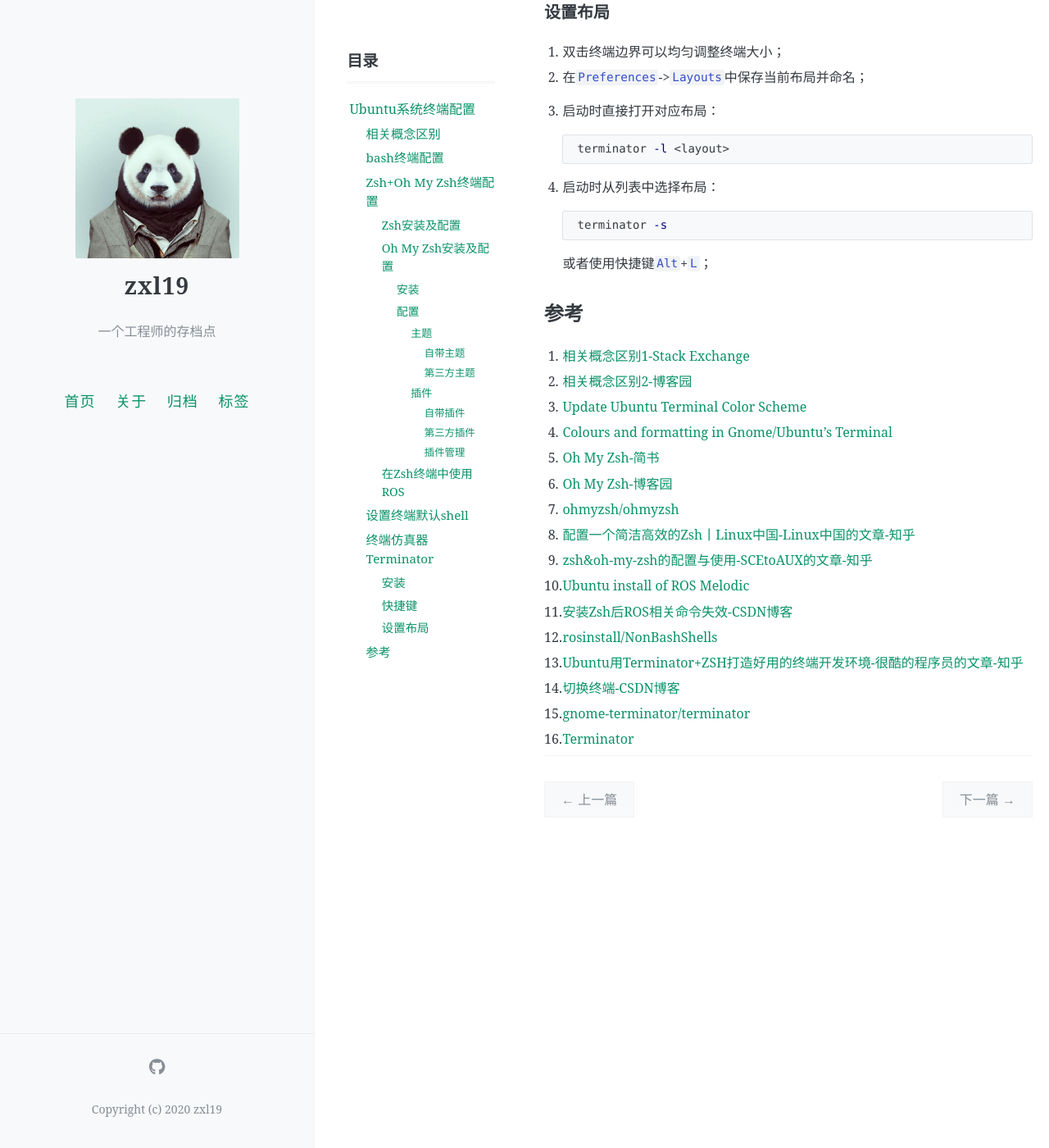
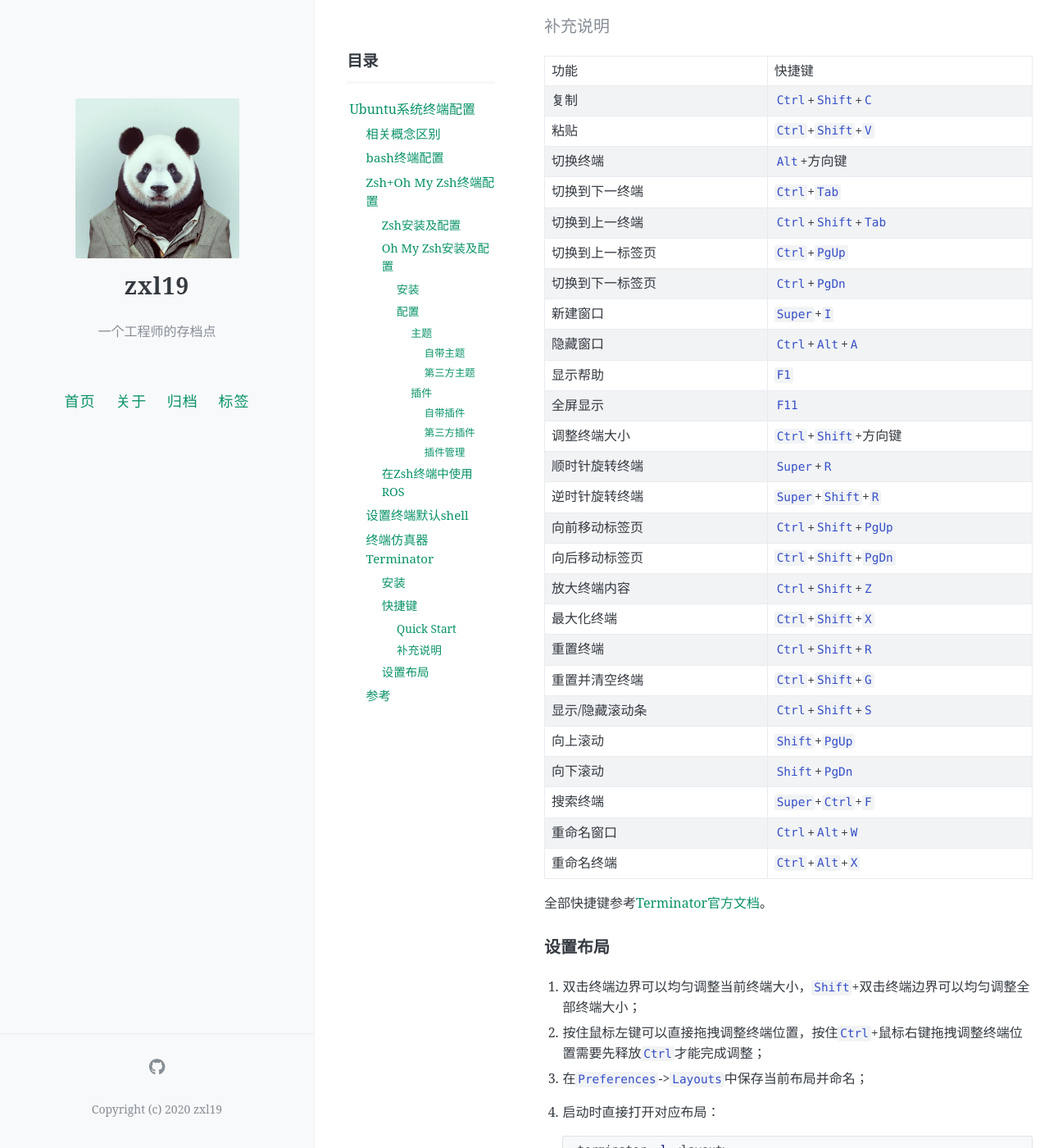
Before and after one commit to zxl19/zxl19.github.io, a Jekyll site: the page built from _posts/2021-10-12-terminal-setup.md, in a window 1280 px wide and 1400 px high, scrolled down 3964 px. Shown: the whole window at 82% size. Built offline with Jekyll 4.4.1, drawn with Linux system fonts in a browser that asks for light colours; comment, search, counter and statistics services are not loaded.

Commit message:
Update 2021-10-12-terminal-setup.md

````diff
--- a/_posts/2021-10-12-terminal-setup.md
+++ b/_posts/2021-10-12-terminal-setup.md
@@ -166,6 +166,8 @@ plugins=(git themes zsh-autosuggestions zsh-syntax-highlighting)
 
 ### 快捷键
 
+#### Quick Start
+
 | 功能 | 快捷键 |
 | :--- | :--- |
 | 水平分割窗口 | `Ctrl`+`Shift`+`O` |
@@ -177,19 +179,51 @@ plugins=(git themes zsh-autosuggestions zsh-syntax-highlighting)
 | 关闭当前终端 | `Ctrl`+`Shift`+`W` |
 | 关闭当前窗口 | `Ctrl`+`Shift`+`Q` |
 
+#### 补充说明
+
+| 功能 | 快捷键 |
+| :--- | :--- |
+| 复制 | `Ctrl`+`Shift`+`C` |
+| 粘贴 | `Ctrl`+`Shift`+`V` |
+| 切换终端 | `Alt`+方向键 |
+| 切换到下一终端 | `Ctrl`+`Tab` |
+| 切换到上一终端 | `Ctrl`+`Shift`+`Tab` |
+| 切换到上一标签页 | `Ctrl`+`PgUp` |
+| 切换到下一标签页 | `Ctrl`+`PgDn` |
+| 新建窗口 | `Super`+`I` |
+| 隐藏窗口 | `Ctrl`+`Alt`+`A` |
+| 显示帮助 | `F1` |
+| 全屏显示 | `F11` |
+| 调整终端大小 | `Ctrl`+`Shift`+方向键 |
+| 顺时针旋转终端 | `Super`+`R` |
+| 逆时针旋转终端 | `Super`+`Shift`+`R` |
+| 向前移动标签页 | `Ctrl`+`Shift`+`PgUp` |
+| 向后移动标签页 | `Ctrl`+`Shift`+`PgDn` |
+| 放大终端内容 | `Ctrl`+`Shift`+`Z` |
+| 最大化终端 | `Ctrl`+`Shift`+`X` |
+| 重置终端 | `Ctrl`+`Shift`+`R` |
+| 重置并清空终端 | `Ctrl`+`Shift`+`G` |
+| 显示/隐藏滚动条 | `Ctrl`+`Shift`+`S` |
+| 向上滚动 | `Shift`+`PgUp` |
+| 向下滚动 | `Shift`+`PgDn` |
+| 搜索终端 | `Super`+`Ctrl`+`F` |
+| 重命名窗口 | `Ctrl`+`Alt`+`W` |
+| 重命名终端 | `Ctrl`+`Alt`+`X` |
+
 全部快捷键参考[Terminator官方文档](https://terminator-gtk3.readthedocs.io/en/latest/)。
 
 ### 设置布局
 
-1. 双击终端边界可以均匀调整终端大小；
-2. 在`Preferences`->`Layouts`中保存当前布局并命名；
-3. 启动时直接打开对应布局：
+1. 双击终端边界可以均匀调整当前终端大小，`Shift`+双击终端边界可以均匀调整全部终端大小；
+2. 按住鼠标左键可以直接拖拽调整终端位置，按住`Ctrl`+鼠标右键拖拽调整终端位置需要先释放`Ctrl`才能完成调整；
+3. 在`Preferences`->`Layouts`中保存当前布局并命名；
+4. 启动时直接打开对应布局：
 
     ```shell
     terminator -l <layout>
     ```
 
-4. 启动时从列表中选择布局：
+5. 启动时从列表中选择布局：
 
     ```shell
     terminator -s
````
